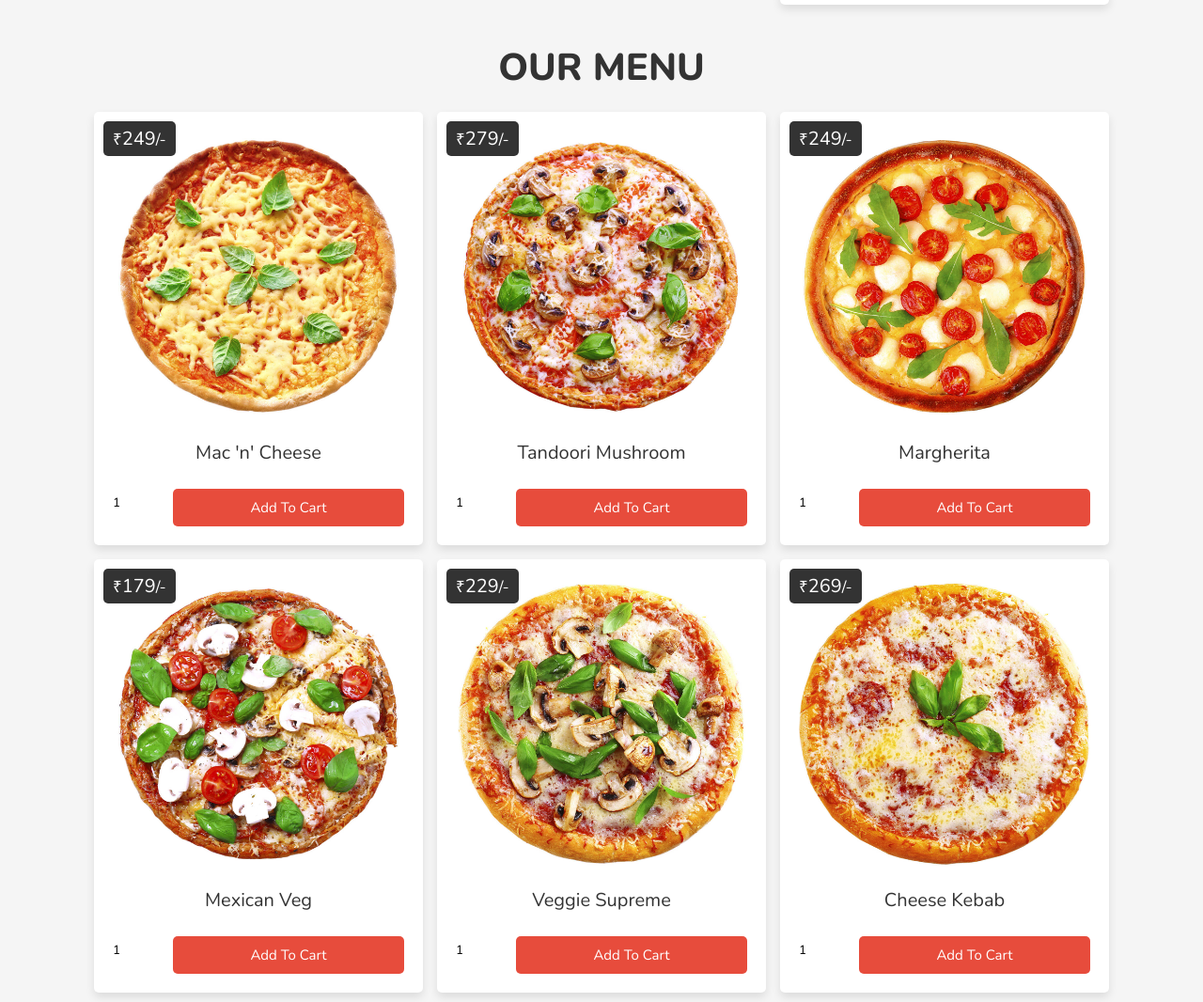
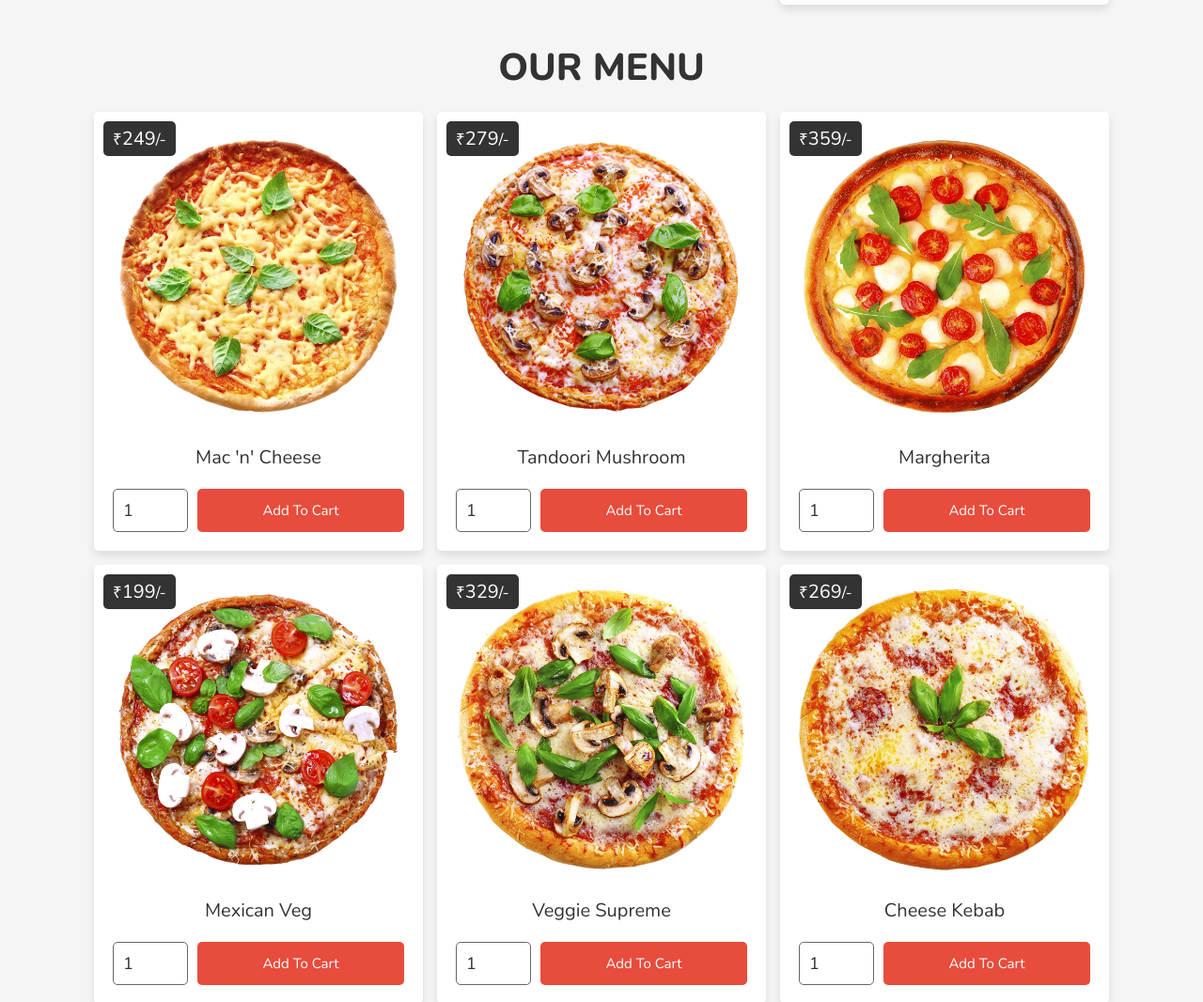
Before and after one commit to taurusilver7/pizza-hut, a plain HTML site: page index.html in a window 1280 px wide. Shown: the part 1400-2466 px from the top of the page at 94% size. Drawn offline with nearby package versions, Linux system fonts and the light colour scheme.

Commit message:
menu custom

```diff
--- a/index.html
+++ b/index.html
@@ -426,7 +426,7 @@
         </div>
 
         <div class="box">
-          <div class="price">₹<span>249</span>/-</div>
+          <div class="price">₹<span>359</span>/-</div>
           <img src="img/pizza-3.jpg" alt="" />
           <div class="name">Margherita</div>
           <form action="" method="post">
@@ -448,7 +448,7 @@
         </div>
 
         <div class="box">
-          <div class="price">₹<span>179</span>/-</div>
+          <div class="price">₹<span>199</span>/-</div>
           <img src="img/pizza-4.jpg" alt="" />
           <div class="name">Mexican Veg</div>
           <form action="" method="post">
@@ -470,7 +470,7 @@
         </div>
 
         <div class="box">
-          <div class="price">₹<span>229</span>/-</div>
+          <div class="price">₹<span>329</span>/-</div>
           <img src="img/pizza-5.jpg" alt="" />
           <div class="name">Veggie Supreme</div>
           <form action="" method="post">
@@ -514,7 +514,7 @@
         </div>
 
         <div class="box">
-          <div class="price">₹<span>519</span>/-</div>
+          <div class="price">₹<span>419</span>/-</div>
           <img src="img/pizza-7.jpg" alt="" />
           <div class="name">DOuble Pepperoni 'n Marinara</div>
           <form action="" method="post">
--- a/style/style.css
+++ b/style/style.css
@@ -526,6 +526,7 @@ section {
 
 .menu .box-container .box img {
   width: 100%;
+  margin-bottom: 1rem;
 }
 
 .menu .box-container .box .price {
@@ -546,12 +547,22 @@ section {
 .menu .box-container .box .name {
   font-size: 2rem;
   color: var(--black);
-  margin: 1.5rem 0;
+  margin: 1rem 0;
 }
 
 .menu .box-container .box form {
   display: flex;
   gap: 1rem;
+}
+
+.menu .box-container .box form .qty {
+  width: 8rem;
+  border: var(--border);
+  padding: 1rem;
+  margin-top: 1rem;
+  border-radius: 0.5rem;
+  font-size: 1.8rem;
+  color: var(--black);
 }
 
 /* Media Queries */
```
